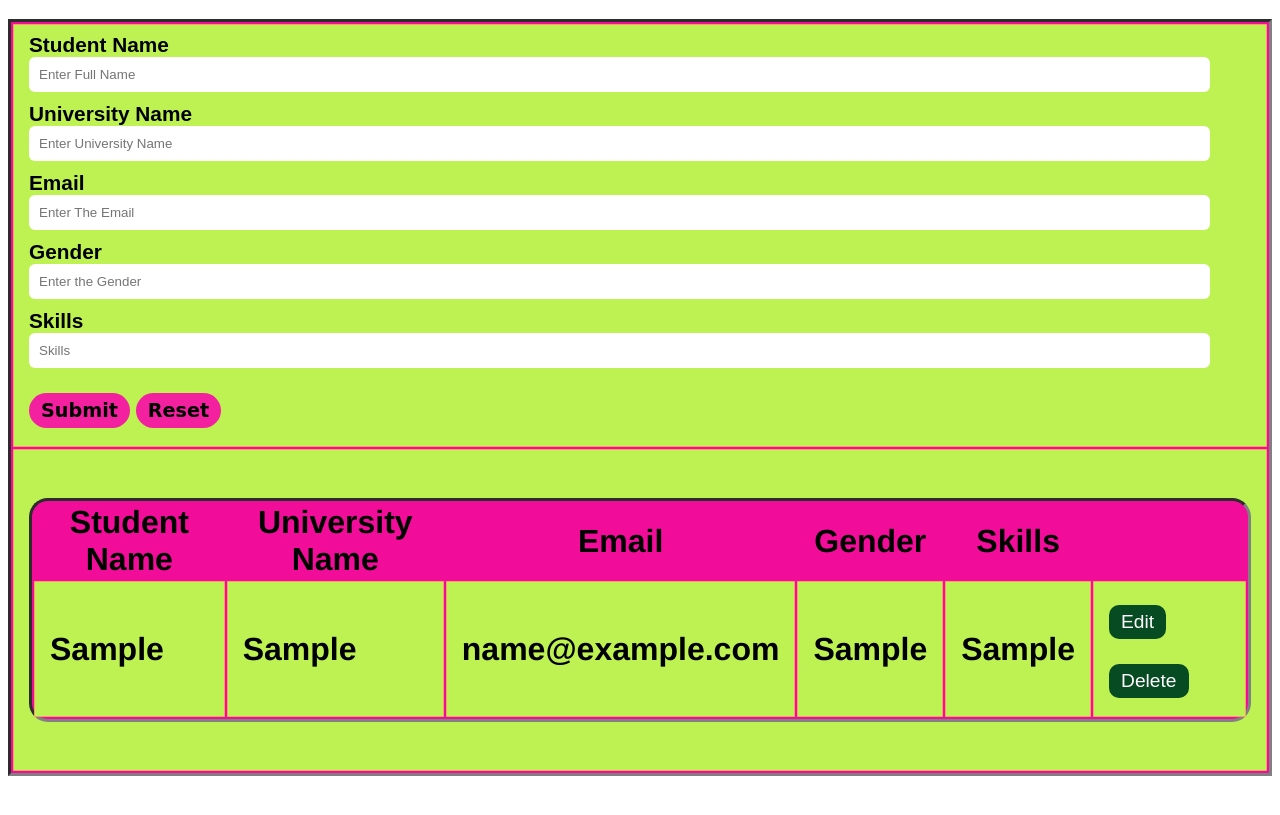
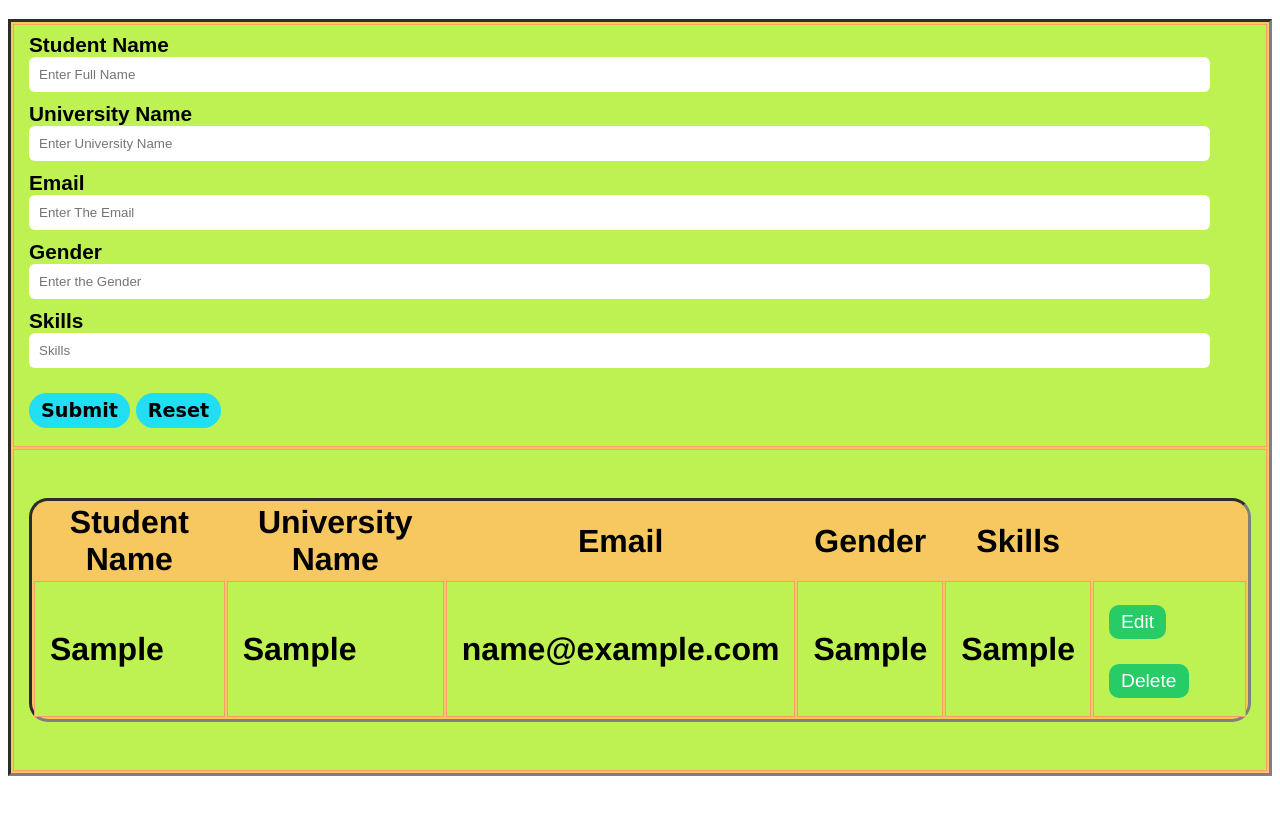
Before and after one commit to Chakri-pixel/task2, a plain HTML site: page index.html in a window 1280 px wide. Both pictures are taken after typing "Sample", "Sample", "name@example.com", "Sample", "Sample" into the empty fields and a click on the input "Submit". Shown: the part 79-894 px from the top of the page. Drawn offline with Linux system fonts and the light colour scheme.

Commit message:
Update style.css

```diff
--- a/style.css
+++ b/style.css
@@ -24,7 +24,7 @@
     table-layout: initial;
     margin: 40px auto;
     border-style: inset;
-    background-color:rgb(242, 12, 154);
+    background-color:rgb(248, 200, 96);
   }
 
   table.list {
@@ -77,7 +77,7 @@
 
   input[type="submit"],
   input[type="reset"] {
-    background: #f3219f;
+    background: #21def3;
     color: rgb(0, 0, 0);
     font-size: 1.2rem;
     font-family: cursive;
@@ -93,7 +93,7 @@
   }
 
   button {
-    background: #064b21;
+    background: #28cc67;
     color: white;
     padding: 6px 12px;
     margin: 15px 0 10px;
```
